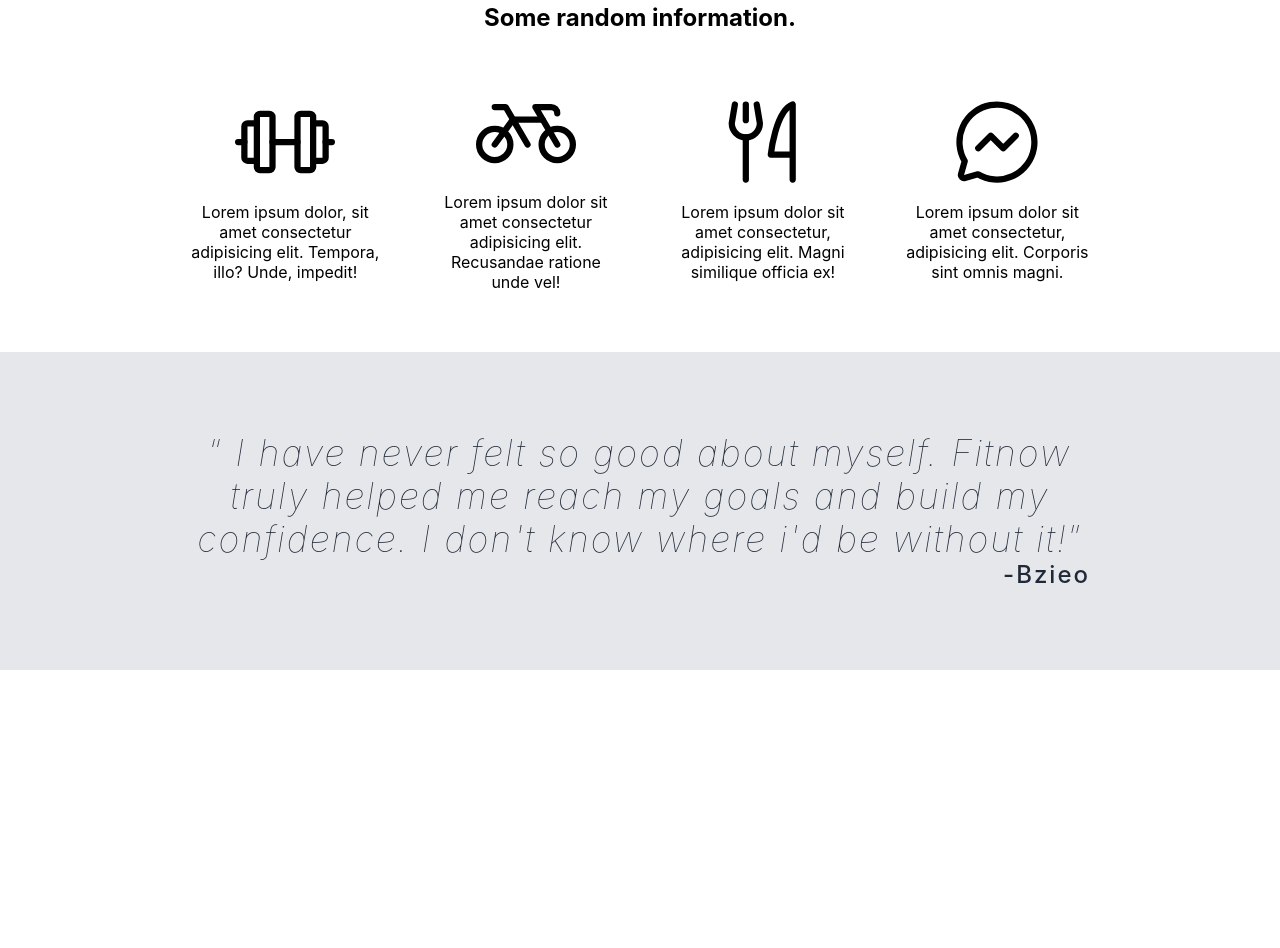
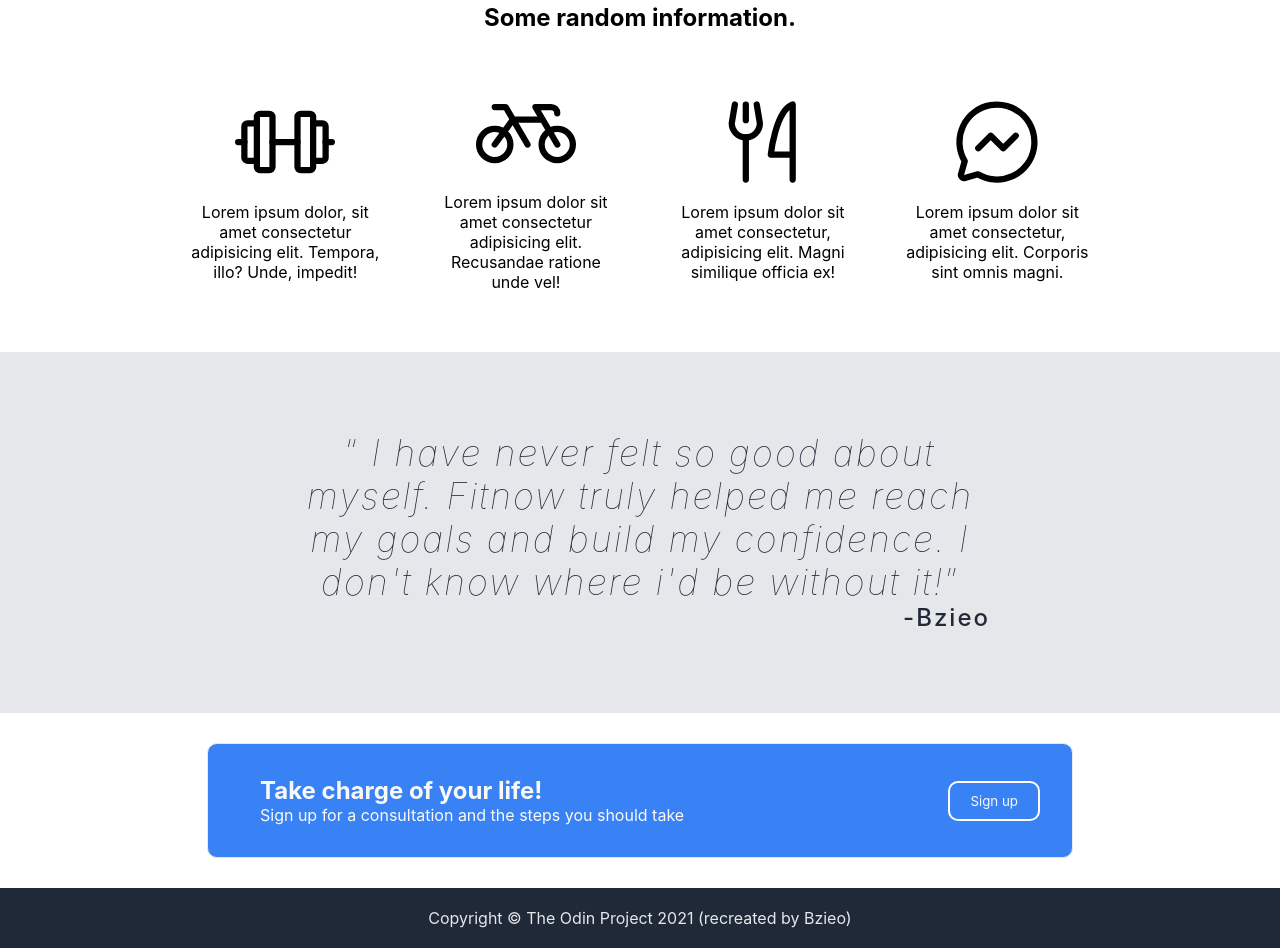
Before and after one commit to BZIEO/Product-landing-page, a plain HTML site: page index.html in a window 1280 px wide. Shown: the part 425-1373 px from the top of the page. Before the commit the page ends 1095 px from the top, so only its background shows below. Drawn offline with Linux system fonts and the light colour scheme.

Commit message:
Landing Page completion

```diff
--- a/index.html
+++ b/index.html
@@ -7,6 +7,8 @@
     <link href="style.css" rel="stylesheet" />
   </head>
   <body>
+    <div class="flex-wrapper">
+
       <header>
         <!-- NAV BAR -->
         <div class="navbar">
@@ -291,5 +293,22 @@
     <p>-Bzieo</p>
   </div>
 </div>
+<!-- CTA SECTION -->
+<section class="CTA-SECTION">
+
+  <div class="CTA">
+    <div class="cta-text">
+
+      <h2>Take charge of your life!</h2>
+      <p>Sign up for a consultation and the steps you should take</p>
+    </div>
+    <button>Sign up</button>
+
+  </div>
+</section>
+<footer>
+  <p>Copyright &#169 The Odin Project 2021 (recreated by Bzieo) </p>
+</footer>
+</div>
 </body>
 </html>
--- a/style.css
+++ b/style.css
@@ -131,7 +131,7 @@ section {
 
 .qbox {
   color: #1f2937;
-  width: 900px;
+  width: 700px;
   margin: auto;
   text-align: center;
   font-size: 36px;
@@ -146,3 +146,50 @@ section {
   font-weight: 500;
   font-size: 24px;
 }
+
+/* CTA SECTION */
+
+.CTA {
+  width: 800px;
+  margin: auto;
+  margin-bottom: 30px;
+  background-color: #3882f6;
+  padding: 32px;
+  display: flex;
+  align-items: center;
+  justify-content: space-between;
+  border-radius: 10px;
+  border: 1px solid #e5e7eb;
+}
+
+.cta-text {
+  text-align: left;
+  padding-left: 20px;
+  color: #f9faf8;
+}
+
+.CTA button {
+  padding: 10px 20px;
+  border-radius: 10px;
+  background-color: #3882f6;
+  border: 2px solid white;
+  color: #f9faf8;
+}
+
+/* FOOTER */
+footer {
+  background-color: #1f2937;
+  margin-top: auto;
+  padding: 20px;
+
+  color: #e5e7eb;
+  text-align: center;
+}
+
+.flex-wrapper {
+  display: flex;
+  flex-direction: column;
+  align-content: center;
+  justify-content: flex-start;
+  min-height: 100vh;
+}
```
Lines whose indentation alone changed are shown as unchanged.
